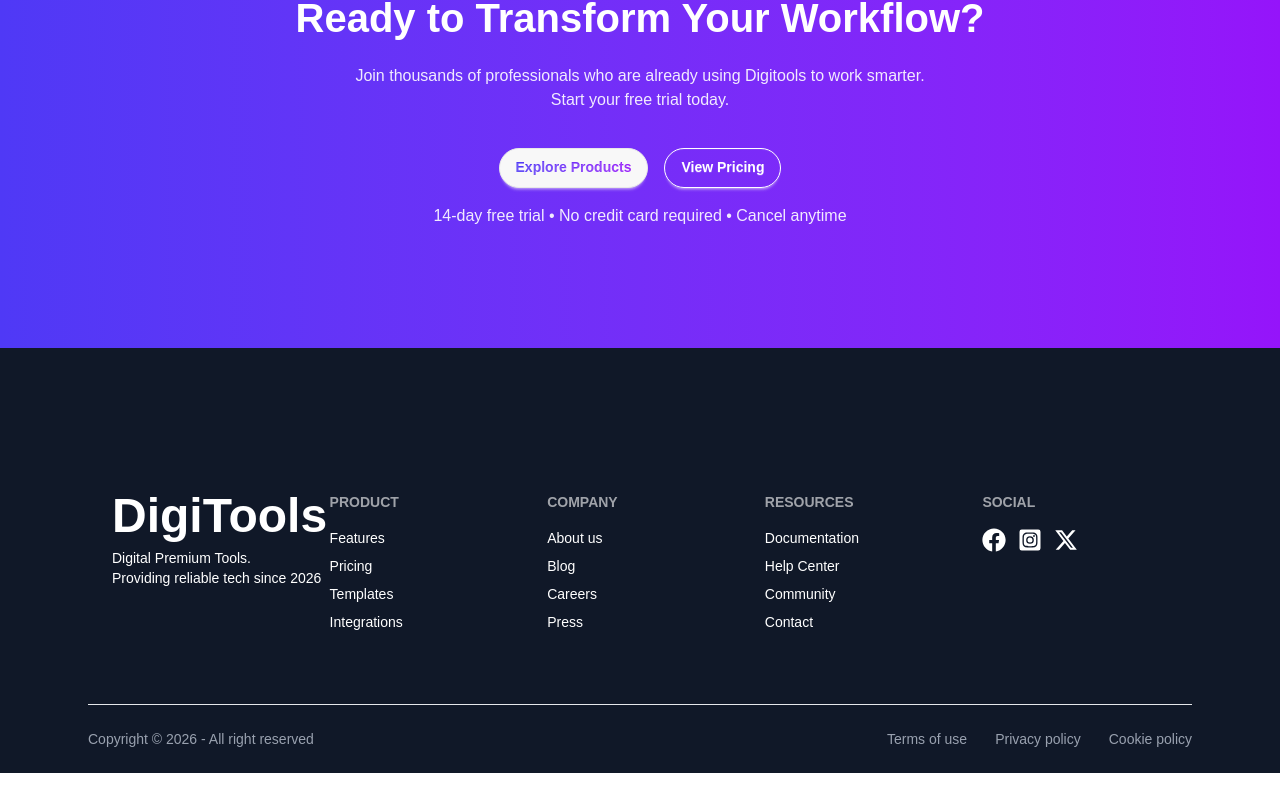
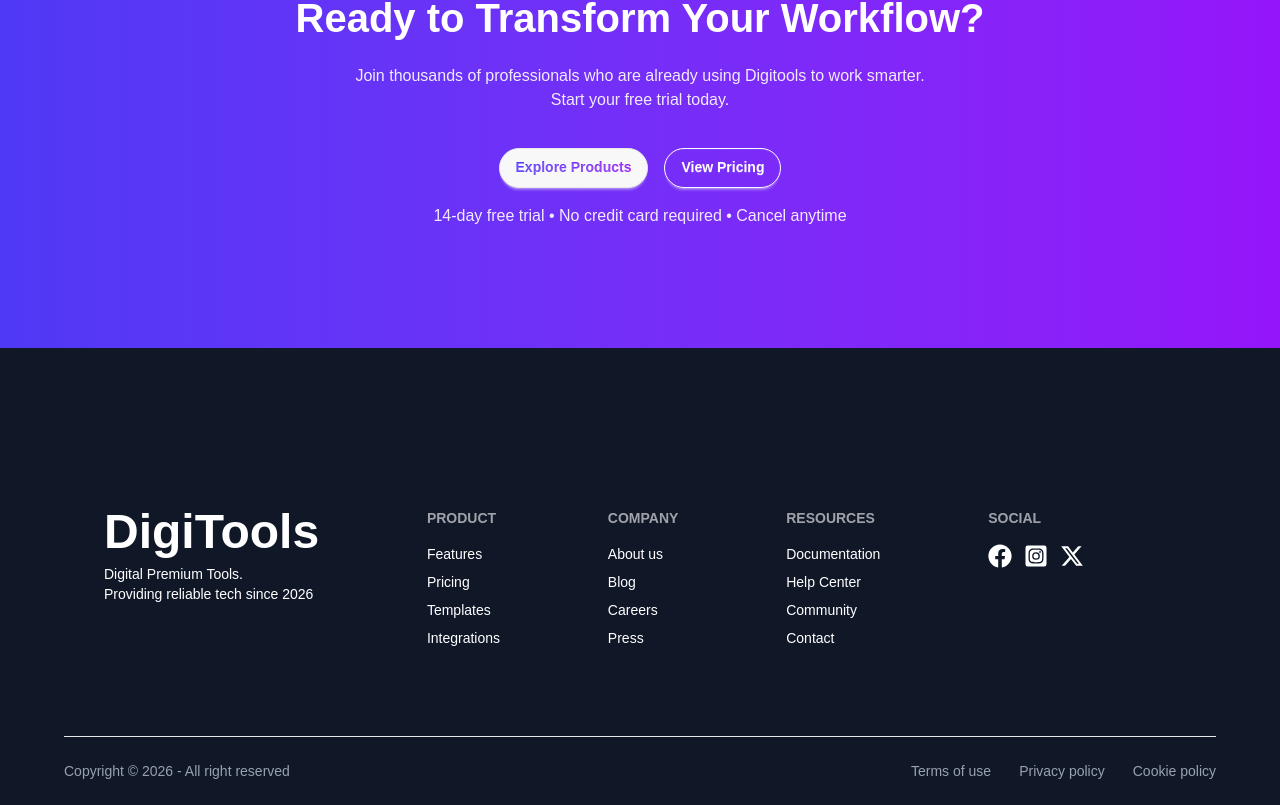
Before and after one commit to ab-bakkar71/assignment-06, a React (Vite) app: page / in a window 1280 px wide. Shown: the part 4856-5661 px from the top of the page. Before the commit the page ends 5629 px from the top, so only its background shows below. Built offline with nearby package versions, Linux system fonts and the light colour scheme.

Commit message:
footer Update

```diff
--- a/src/Components/Footer.jsx
+++ b/src/Components/Footer.jsx
@@ -5,8 +5,8 @@ import { FaXTwitter } from 'react-icons/fa6';
 const Footer = () => {
     return (
         <footer className="bg-gray-900 text-white pt-30">
-            <div className='max-w-6xl mx-auto px-6 '>
-                <div className="footer grid grid-cols-1 sm:grid-cols-2 md:grid-cols-3 lg:grid-cols-5 gap-8 p-6">
+            <div className='max-w-300 mx-auto px-6 '>
+                <div className="footer sm:footer-horizontal p-10">
                     <aside>
                         <h1 className='text-5xl font-bold'>DigiTools</h1>
                         <p>
```
Also changed, not shown: 1 other file (tests, documents, lock files or other folders).
